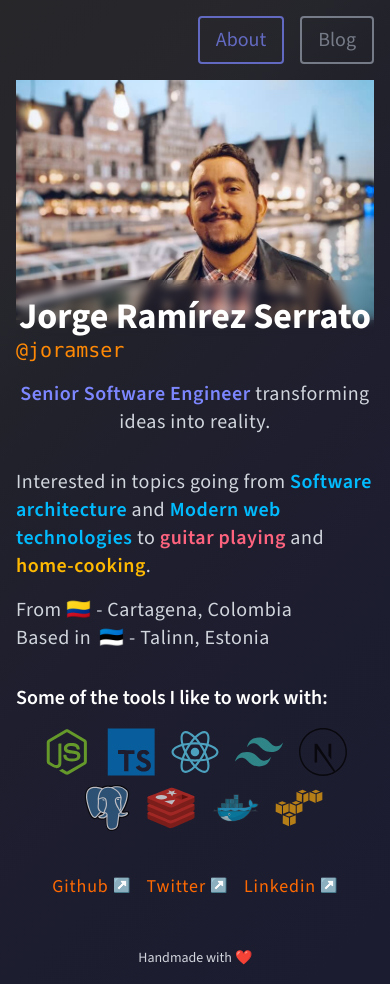
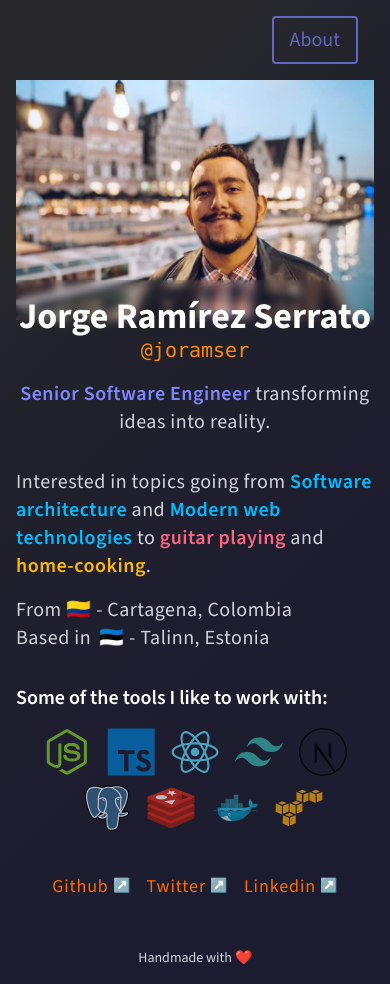
Before and after one commit to joramser/website, a Next.js app: page / in a window 390 px wide. Built offline with nearby package versions, Linux system fonts and the light colour scheme.

Commit message:
Center top header on mobile

```diff
--- a/src/app/page.tsx
+++ b/src/app/page.tsx
@@ -11,14 +11,14 @@ export default function HomePage() {
     <main className="mb-4 w-full md:pt-16 lg:pt-24">
       <section className="flex animate-slow-fade-in flex-col-reverse text-xl sm:flex-col md:flex-row md:text-2xl">
         <div className="md:w-3/5 md:pr-4 lg:pr-12">
-          <div>
-            <h1 className="text-title relative z-10 -mt-10 pt-4 text-center text-4xl font-bold text-white backdrop-blur-xs sm:mt-0 sm:pt-0 md:text-left md:backdrop-blur-none lg:text-5xl">
+          <div className='text-center md:text-left'>
+            <h1 className="text-title relative z-10 -mt-10 pt-4 text-4xl font-bold text-white backdrop-blur-xs sm:mt-0 sm:pt-0 md:backdrop-blur-none lg:text-5xl">
               <span>{data.fullName}</span>
             </h1>
             <p className="font-mono text-orange-400">
               @{data.handle}
             </p>
-            <p className="mt-4 text-center tracking-wide md:text-left">
+            <p className="mt-4 tracking-wide">
               <b className="font-semibold text-indigo-400">Senior Software Engineer</b> transforming ideas into reality.
             </p>
           </div>
@@ -90,11 +90,11 @@ export default function HomePage() {
             <ButtonLink href="/about" className="mr-4 md:mr-0">
               About
             </ButtonLink>
-            <Tooltip content="Coming soon! ⌛" className="text-lg">
+            {/* <Tooltip content="Coming soon! ⌛" className="text-lg">
               <ButtonLink href="#" disabled>
                 Blog
               </ButtonLink>
-            </Tooltip>
+            </Tooltip> */}
           </div>
         </div>
       </section>
```
